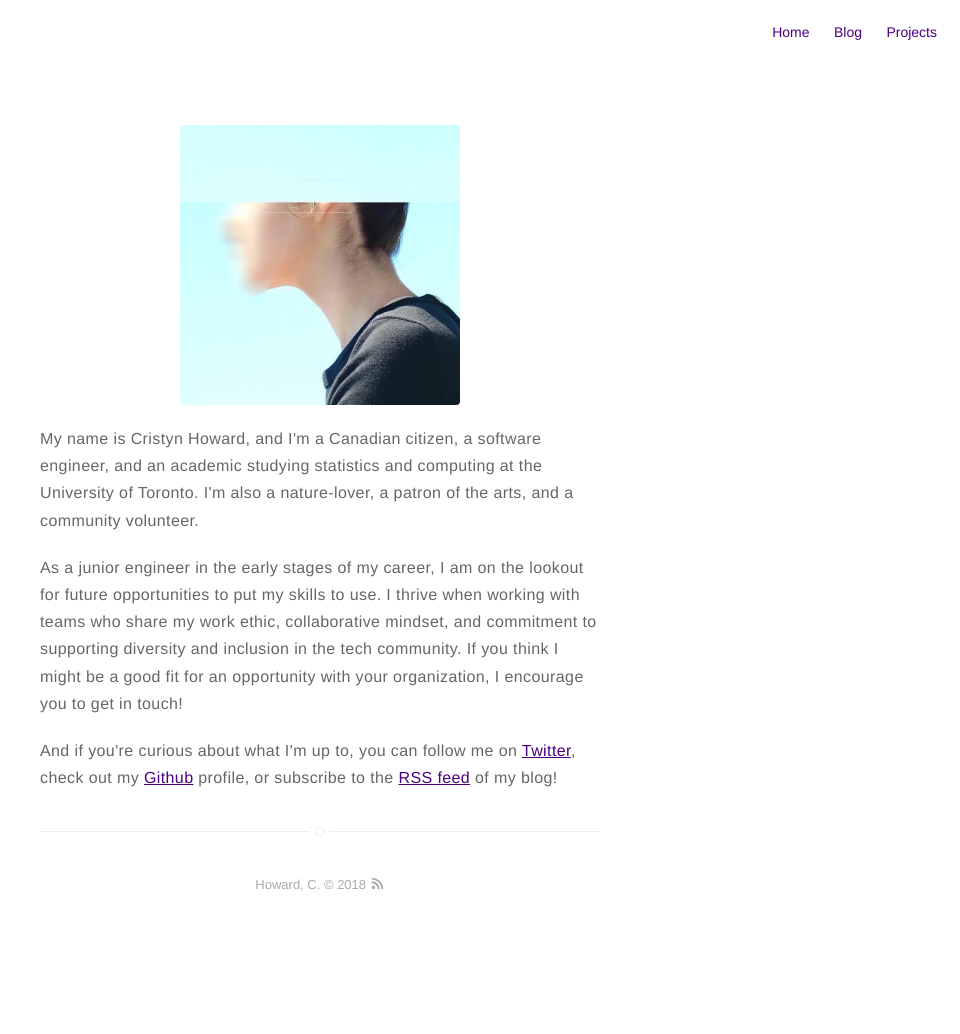
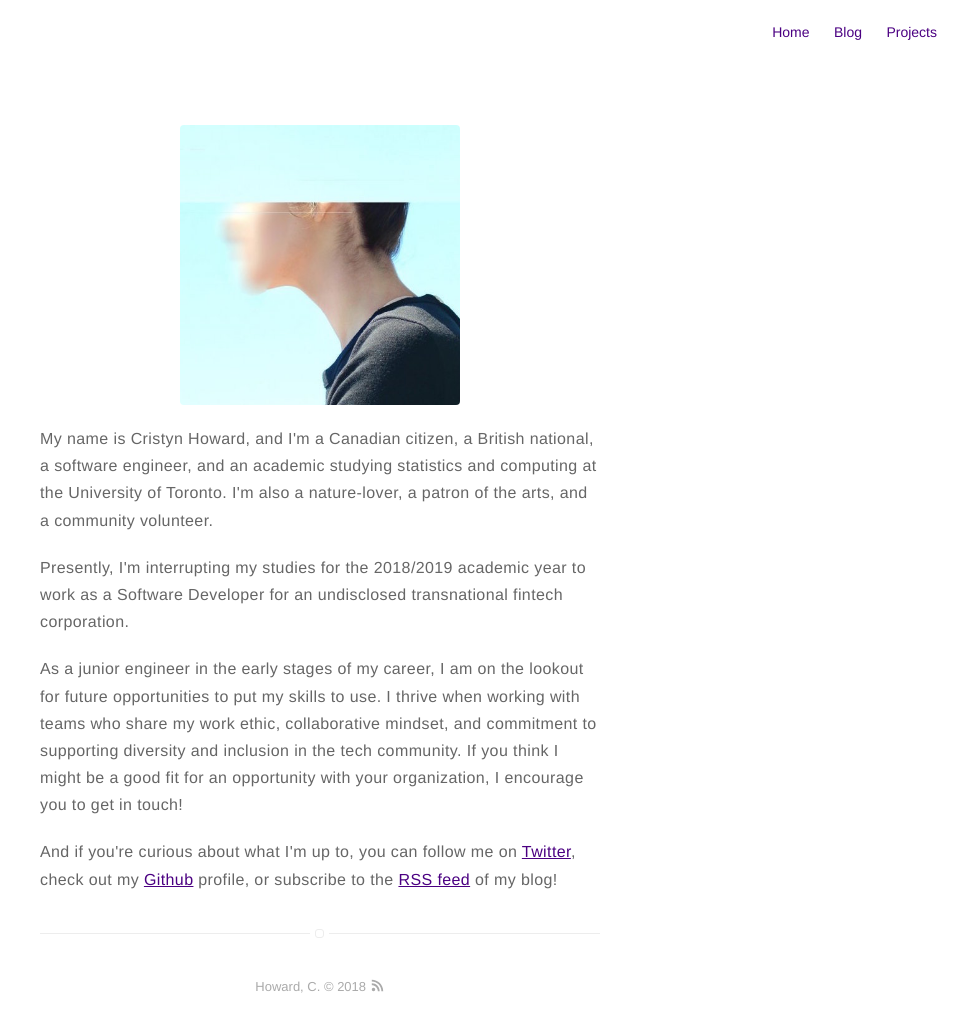
Before and after one commit to cristynhoward/cristynhoward.github.io, a Jekyll site: the page built from about.md, in a window 1280 px wide. Shown: the whole page, without its empty margins (320-1280 px from the left). Built offline with Jekyll 4.4.1, drawn with Linux system fonts in a browser that asks for light colours; before the commit the page ends 932 px from its top, so only the background shows below that.

Commit message:
Updated about page.

```diff
--- a/about.md
+++ b/about.md
@@ -4,7 +4,9 @@ layout: page
 ---
 ![Profile Image]({{ site.url }}/{{ site.picture }})
 
-<p>My name is Cristyn Howard, and I'm a Canadian citizen, a software engineer, and an academic studying statistics and computing at the University of Toronto. I'm also a nature-lover, a patron of the arts, and a community volunteer.</p>
+<p>My name is Cristyn Howard, and I'm a Canadian citizen, a British national, a software engineer, and an academic studying statistics and computing at the University of Toronto. I'm also a nature-lover, a patron of the arts, and a community volunteer.</p>
+
+<p>Presently, I'm interrupting my studies for the 2018/2019 academic year to work as a Software Developer for an undisclosed transnational fintech corporation.</p>
 
 <p>As a junior engineer in the early stages of my career, I am on the lookout for future opportunities to put my skills to use. I thrive when working with teams who share my work ethic, collaborative mindset, and commitment to supporting diversity and inclusion in the tech community. If you think I might be a good fit for an opportunity with your organization, I encourage you to get in touch!</p>
 
```
